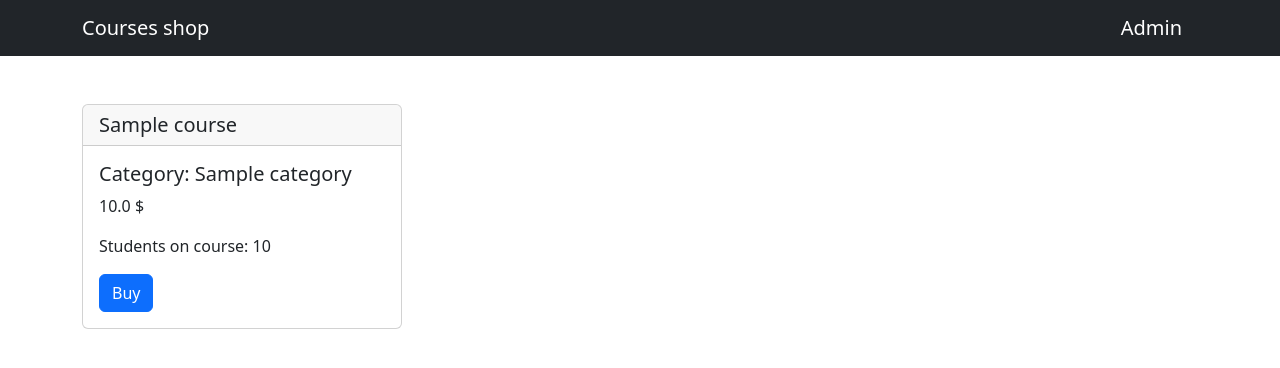
After one commit to xdpiqbx/002-python-django-by-bogdan-stashchuk, a Django app: page /shop/1 in a window 1280 px wide. The commit adds this page. Shown: the top 368 px of the page. Run offline with Django 4.2, Linux system fonts and the light colour scheme; tables that the repository leaves empty hold one stand-in row (values such as "Sample post").

Commit message:
in process

```diff
--- a/base/settings.py
+++ b/base/settings.py
@@ -29,7 +29,7 @@ SECRET_KEY = env.str('SECRET_KEY')
 # SECURITY WARNING: don't run with debug turned on in production!
 DEBUG = True
 
-ALLOWED_HOSTS = []
+ALLOWED_HOSTS = ['127.0.0.1']
 
 
 # Application definition
--- a/base/urls.py
+++ b/base/urls.py
@@ -19,6 +19,5 @@ from django.urls import path, include
 
 urlpatterns = [
     path('admin/', admin.site.urls),
-    path('', include('shop.urls')),
     path('shop/', include('shop.urls')),
 ]
--- a/shop/templates/base.html
+++ b/shop/templates/base.html
@@ -11,7 +11,7 @@
   <body>
     <nav class="navbar navbar-dark bg-dark">
         <div class="container">
-            <a href="/shop" class="navbar-brand">Courses shop</a>
+            <a href="{% url 'shop:index' %}" class="navbar-brand">Courses shop</a>
             <a href="/admin" class="navbar-brand">Admin</a>
         </div>
     </nav>
--- a/shop/templates/courses.html
+++ b/shop/templates/courses.html
@@ -16,7 +16,7 @@
     <tbody>
         {% for course in courses %}
             <tr>
-                <td>{{course.title}}</td>
+                <td><a href="{% url 'shop:single_course' course.id %}">{{course.title}}</a></td>
                 <td>{{course.category}}</td>
                 <td>{{course.price}}</td>
                 <td>{{course.students_qty}}</td>
--- /dev/null
+++ b/shop/templates/single_course.html
@@ -0,0 +1,15 @@
+{% extends 'base.html' %}
+
+{% block title%}{{course.title}}{% endblock %}
+
+{% block content %}
+<div class="card mt-5" style="width: 20rem;">
+    <h5 class="card-header">{{course.title}}</h5>
+    <div class="card-body">
+        <h5 class="card-title">Category: {{course.category}}</h5>
+        <p class="card-text">{{course.price}} $</p>
+        <p class="card-text">Students on course: {{course.students_qty}}</p>
+        <button class="btn btn-primary">Buy</button>
+    </div>
+</div>
+{% endblock %}
--- a/shop/urls.py
+++ b/shop/urls.py
@@ -1,6 +1,8 @@
 from django.urls import path
 from . import views  # from current folder import file views.py
 
+app_name = 'shop'
 urlpatterns = [
     path('', views.index, name='index'),
+    path('<int:course_id>', views.single_course, name='single_course'),
 ]
--- a/shop/views.py
+++ b/shop/views.py
@@ -1,5 +1,5 @@
-from django.shortcuts import render
-from django.http import HttpResponse
+from django.shortcuts import render, get_object_or_404
+from django.http import HttpResponse, Http404
 from django.core.handlers.wsgi import WSGIRequest
 from .models import Course, Category
 
@@ -15,3 +15,16 @@ from .models import Course, Category
 def index(request: WSGIRequest) -> HttpResponse:
     courses = Course.objects.all()
     return render(request, 'courses.html', {'courses': courses})
+
+def single_course(request: WSGIRequest, course_id: int) -> HttpResponse:
+    # path('<int:course_id>', views.single_course, name='single_course'),
+    # # Option 1
+    # try:
+    #     course = Course.objects.get(pk=course_id)
+    #     return render(request, 'single_course.html', {'course': course})
+    # except Course.DoesNotExist:
+    #     raise Http404()
+
+    # # Option 2
+    course = get_object_or_404(Course, pk=course_id)
+    return render(request, 'single_course.html', {'course': course})
```
Also changed, not shown: README.md.
